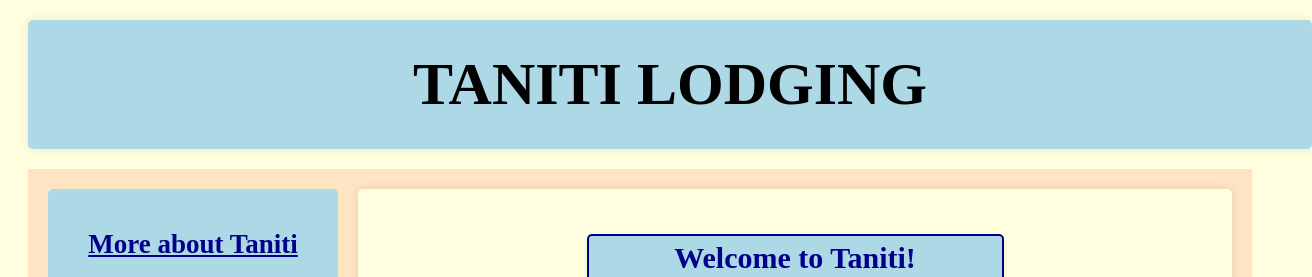
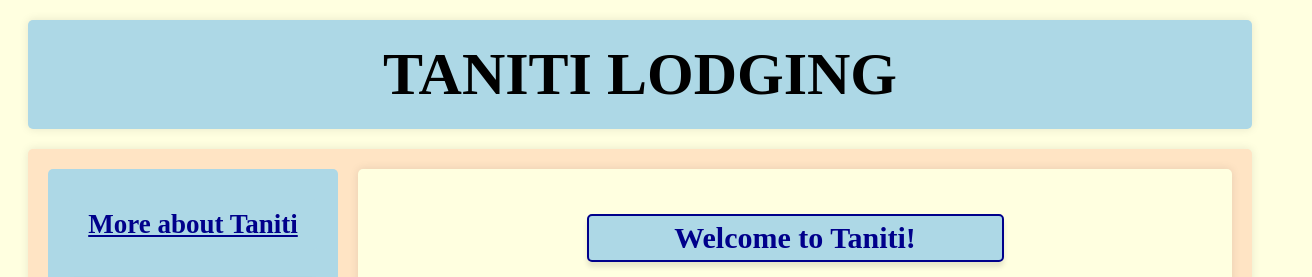
Before and after one commit to ref3-education/D479-UX, a plain HTML site: page lodging.html in a window 1280 px wide. Shown: the top 277 px of the page, 1312 px wide, since content can reach past the window. Drawn offline with Linux system fonts and the light colour scheme.

Commit message:
Fixed h1/header overflow

```diff
--- a/lodging.html
+++ b/lodging.html
@@ -7,10 +7,7 @@
     <meta name="description" content="A prototype for a fake country website.">
     <title>Lodging - Taniti</title>
 </head>
-<body>
-    <header>
-        <h1>TANITI LODGING</h1>
-    </header>
+    <h1>TANITI LODGING</h1>
     <div class="page-content">
         <nav>
             <ul>
--- a/style.css
+++ b/style.css
@@ -1,19 +1,13 @@
 body{
     background-color: lightyellow;
 }
-header {
-    background-color: lightblue;
-    padding: 10px;
+h1 {
     text-align: center;
-    width: 100%;
-    margin: 20px;
+    font-size: 60px;
+    padding: 20px;
+    margin: 20px; background-color: lightblue;
     border-radius: 5px;
     box-shadow: 0 0 10px rgba(0, 0, 0, 0.1);
-}
-header h1 {
-    margin: 0;
-    font-size: 60px;
-    padding: 20px;
 }
 .page-content {
     display: flex;
@@ -22,6 +16,8 @@ header h1 {
     padding: 20px;
     margin: 20px;
     background-color: bisque;
+    border-radius: 5px;
+    box-shadow: 0 0 10px rgba(0, 0, 0, 0.1);
 }
 nav > ul {
     display: flex;
```
Also changed, not shown: activities.html (+1 -3 lines), faqs.html (+1 -3 lines), food.html (+1 -3 lines), index.html (+1 -3 lines), transportation.html (+1 -3 lines).
